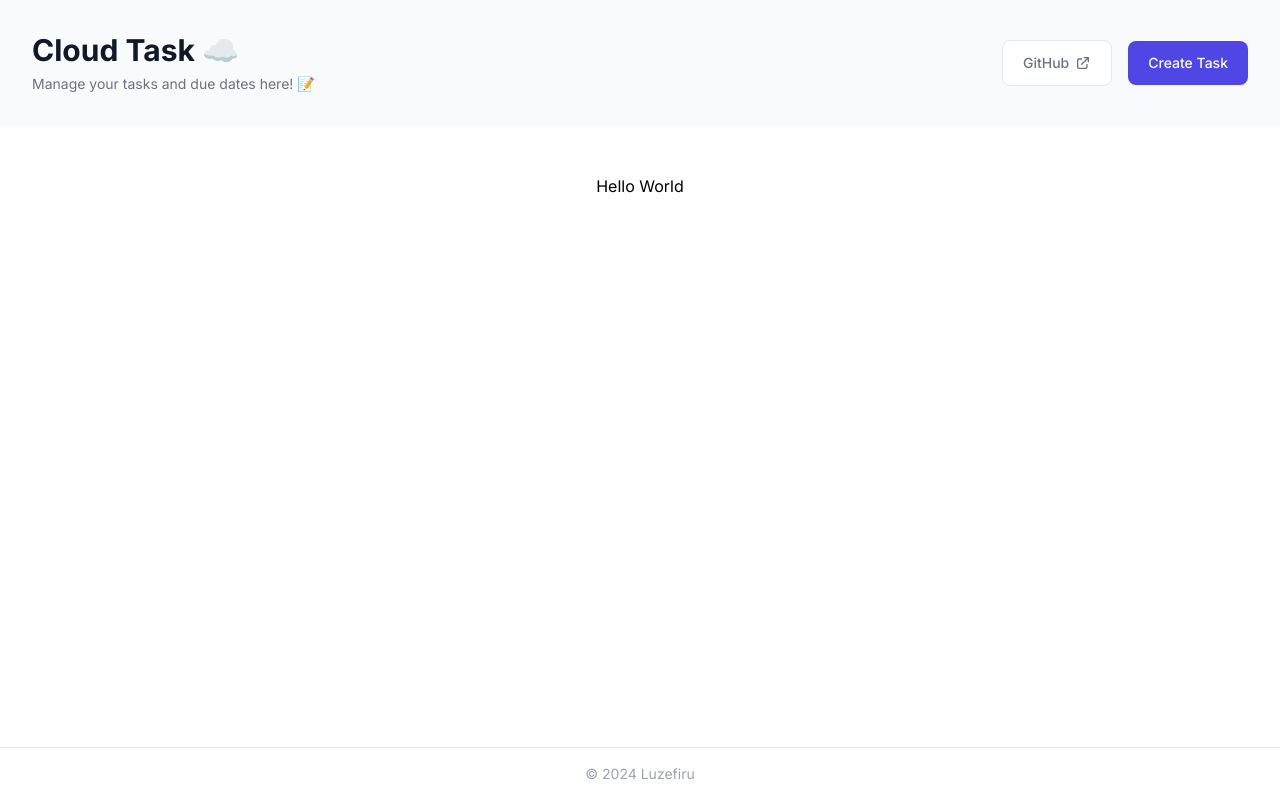
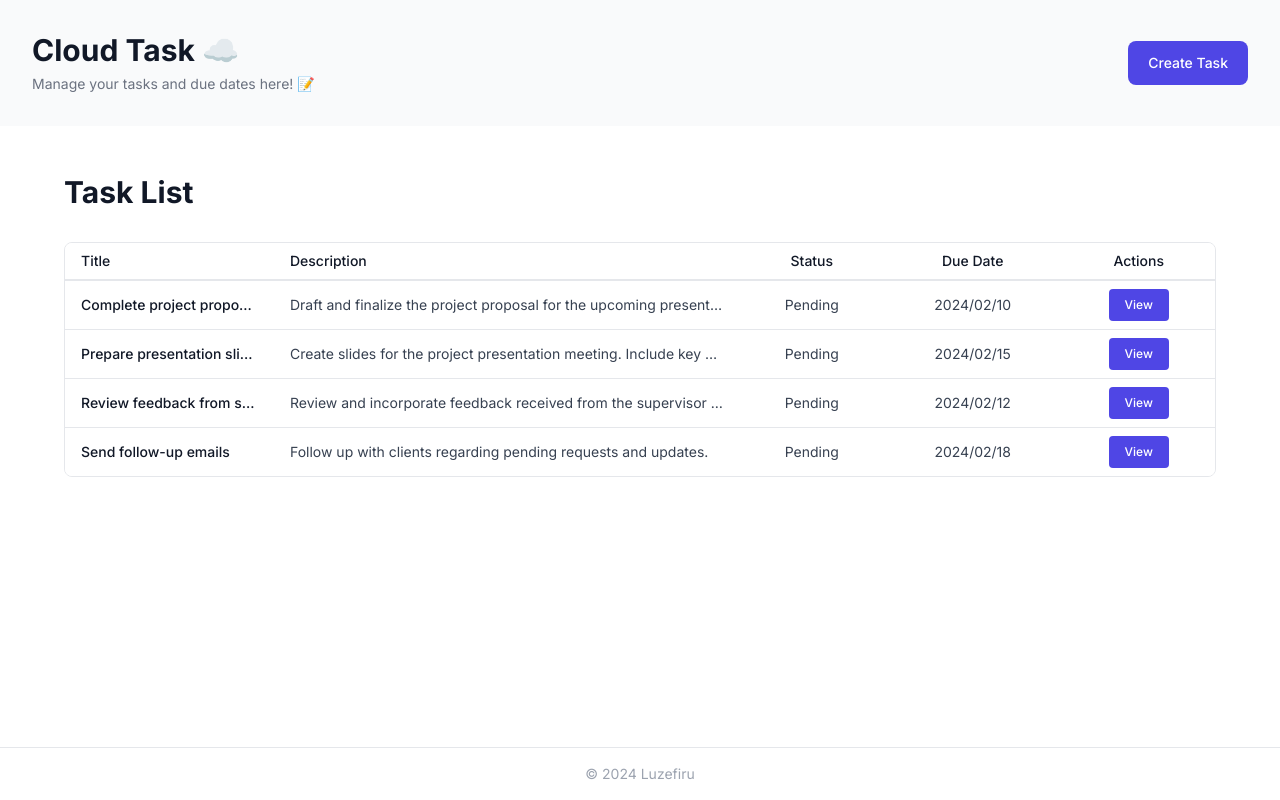
Before and after one commit to Luzefiru/cf-todo, a Next.js app: page / in a window 1280 px wide. Built offline with nearby package versions, Linux system fonts and the light colour scheme.

Commit message:
feat: add Task List table design

```diff
--- /dev/null
+++ b/src/app/api/tasks/route.ts
@@ -0,0 +1,9 @@
+import { NextResponse } from 'next/server';
+import { mockTasks } from '@/app/lib/data';
+
+export const runtime = 'edge';
+export const dynamic = 'force-dynamic';
+
+export async function GET() {
+  return NextResponse.json(mockTasks);
+}
--- a/src/app/layout.tsx
+++ b/src/app/layout.tsx
@@ -20,7 +20,7 @@ export default function RootLayout({
     <html lang="en">
       <body className={`${inter.className} flex flex-col min-h-screen`}>
         <header className="bg-gray-50">
-          <div className="max-w-screen-xl px-4 py-4 mx-auto sm:px-6 sm:py-8 lg:px-8">
+          <div className="max-w-screen-xl px-4 py-8 mx-auto sm:px-6 sm:py-8 lg:px-8">
             <div className="sm:flex sm:items-center sm:justify-between">
               <div className="text-center sm:text-left">
                 <h1 className="text-2xl font-bold text-gray-900 sm:text-3xl">
@@ -33,29 +33,6 @@ export default function RootLayout({
               </div>
 
               <div className="flex flex-col gap-4 mt-4 sm:mt-0 sm:flex-row sm:items-center">
-                <Link
-                  className="inline-flex items-center justify-center gap-1.5 rounded-lg border border-gray-200 bg-white px-5 py-3 text-gray-500 transition hover:text-gray-700 focus:outline-none focus:ring"
-                  href="https://github.com/Luzefiru"
-                  target="_blank"
-                >
-                  <span className="text-sm font-medium">GitHub</span>
-
-                  <svg
-                    xmlns="http://www.w3.org/2000/svg"
-                    className="w-4 h-4"
-                    fill="none"
-                    viewBox="0 0 24 24"
-                    stroke="currentColor"
-                    strokeWidth="2"
-                  >
-                    <path
-                      strokeLinecap="round"
-                      strokeLinejoin="round"
-                      d="M10 6H6a2 2 0 00-2 2v10a2 2 0 002 2h10a2 2 0 002-2v-4M14 4h6m0 0v6m0-6L10 14"
-                    />
-                  </svg>
-                </Link>
-
                 <button
                   className="block px-5 py-3 text-sm font-medium text-white transition bg-indigo-600 rounded-lg hover:bg-indigo-700 focus:outline-none focus:ring"
                   type="button"
@@ -66,9 +43,7 @@ export default function RootLayout({
             </div>
           </div>
         </header>
-        <main className="max-w-screen-xl px-4 py-8 mx-auto sm:px-6 sm:py-12 lg:px-8">
-          {children}
-        </main>
+        <main className="py-8 sm:py-12">{children}</main>
         <footer className="w-full py-4 px-4 sm:px-6 lg:px-8 mt-auto border-t-[1px] ">
           <Link
             href="https://github.com/Luzefiru"
--- /dev/null
+++ b/src/app/lib/data.ts
@@ -0,0 +1,34 @@
+export const mockTasks: Task[] = [
+  {
+    id: 1,
+    title: 'Complete project proposal',
+    description:
+      'Draft and finalize the project proposal for the upcoming presentation.',
+    completed: false,
+    due_date: '2024-02-10',
+  },
+  {
+    id: 2,
+    title: 'Prepare presentation slides',
+    description:
+      'Create slides for the project presentation meeting. Include key points and visuals.',
+    completed: false,
+    due_date: '2024-02-15',
+  },
+  {
+    id: 3,
+    title: 'Review feedback from supervisor',
+    description:
+      'Review and incorporate feedback received from the supervisor on the project draft.',
+    completed: false,
+    due_date: '2024-02-12',
+  },
+  {
+    id: 4,
+    title: 'Send follow-up emails',
+    description:
+      'Follow up with clients regarding pending requests and updates.',
+    completed: false,
+    due_date: '2024-02-18',
+  },
+];
--- a/src/app/page.tsx
+++ b/src/app/page.tsx
@@ -1,3 +1,12 @@
+import Table from './ui/Table';
+
 export default function Home() {
-  return <>Hello World</>;
+  return (
+    <div className="w-full px-4 mx-auto sm:px-6 lg:px-16">
+      <h3 className="mb-8 text-2xl font-bold text-gray-900 sm:text-3xl">
+        Task List
+      </h3>
+      <Table />
+    </div>
+  );
 }
--- /dev/null
+++ b/src/app/ui/Table.tsx
@@ -0,0 +1,40 @@
+import TableRow from './TableRow';
+
+export default async function Table() {
+  const response = await fetch('http://localhost:3000/api/tasks');
+  const tasks: Task[] = await response.json();
+
+  return (
+    <>
+      <div className="w-full overflow-x-auto border border-gray-200 rounded-lg">
+        <table className="w-full text-sm bg-white divide-y-2 divide-gray-200 table-auto">
+          <thead>
+            <tr>
+              <th className="px-4 py-2 font-medium text-gray-900 whitespace-nowrap text-start">
+                Title
+              </th>
+              <th className="px-4 py-2 font-medium text-gray-900 whitespace-nowrap text-start">
+                Description
+              </th>
+              <th className="px-4 py-2 font-medium text-center text-gray-900 whitespace-nowrap">
+                Status
+              </th>
+              <th className="px-4 py-2 font-medium text-center text-gray-900 whitespace-nowrap">
+                Due Date
+              </th>
+              <th className="px-4 py-2 font-medium text-center text-gray-900 whitespace-nowrap">
+                Actions
+              </th>
+            </tr>
+          </thead>
+
+          <tbody className="divide-y divide-gray-200">
+            {tasks.map((t) => (
+              <TableRow {...t} key={t.id} />
+            ))}
+          </tbody>
+        </table>
+      </div>
+    </>
+  );
+}
--- /dev/null
+++ b/src/app/ui/TableRow.tsx
@@ -0,0 +1,31 @@
+export default function TableRow({
+  title,
+  description,
+  completed,
+  due_date,
+}: Omit<Task, 'id'>) {
+  return (
+    <tr>
+      <td className="px-4 py-2 font-medium text-gray-900 truncate whitespace-nowrap max-w-[14ch]">
+        {title}
+      </td>
+      <td className="px-4 py-2 text-gray-700 truncate whitespace-nowrap max-w-[32ch]">
+        {description}
+      </td>
+      <td className="px-4 py-2 text-center text-gray-700 whitespace-nowrap">
+        {completed ? 'Completed' : 'Pending'}
+      </td>
+      <td className="px-4 py-2 text-center text-gray-700 whitespace-nowrap">
+        {new Date(due_date).toISOString().split('T')[0].replaceAll('-', '/')}
+      </td>
+      <td className="px-4 py-2 text-center whitespace-nowrap">
+        <a
+          href="#"
+          className="inline-block px-4 py-2 text-xs font-medium text-white bg-indigo-600 rounded hover:bg-indigo-700"
+        >
+          View
+        </a>
+      </td>
+    </tr>
+  );
+}
```
Also changed, not shown: src/app/lib/definitions.ts (added, +7 -0 lines).
